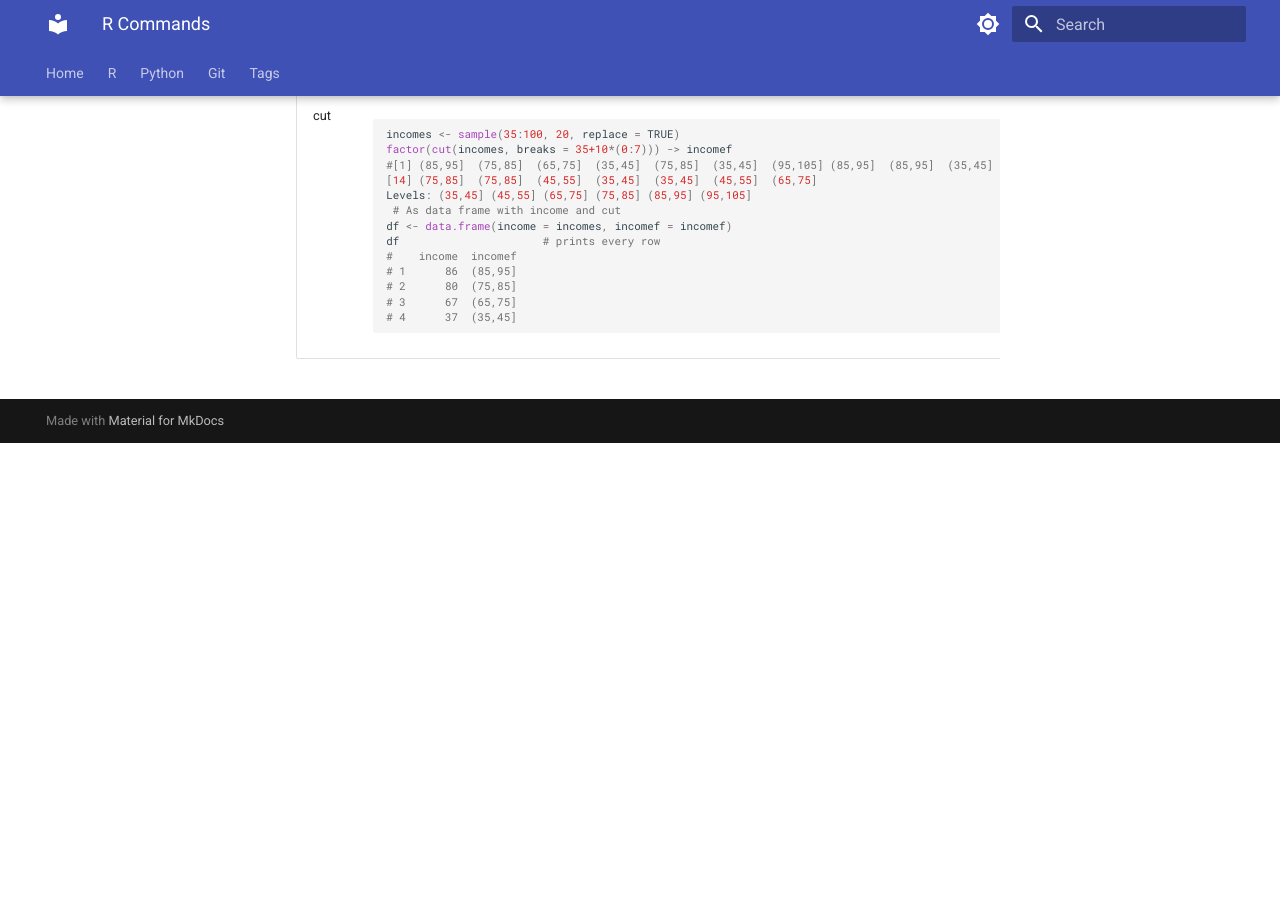
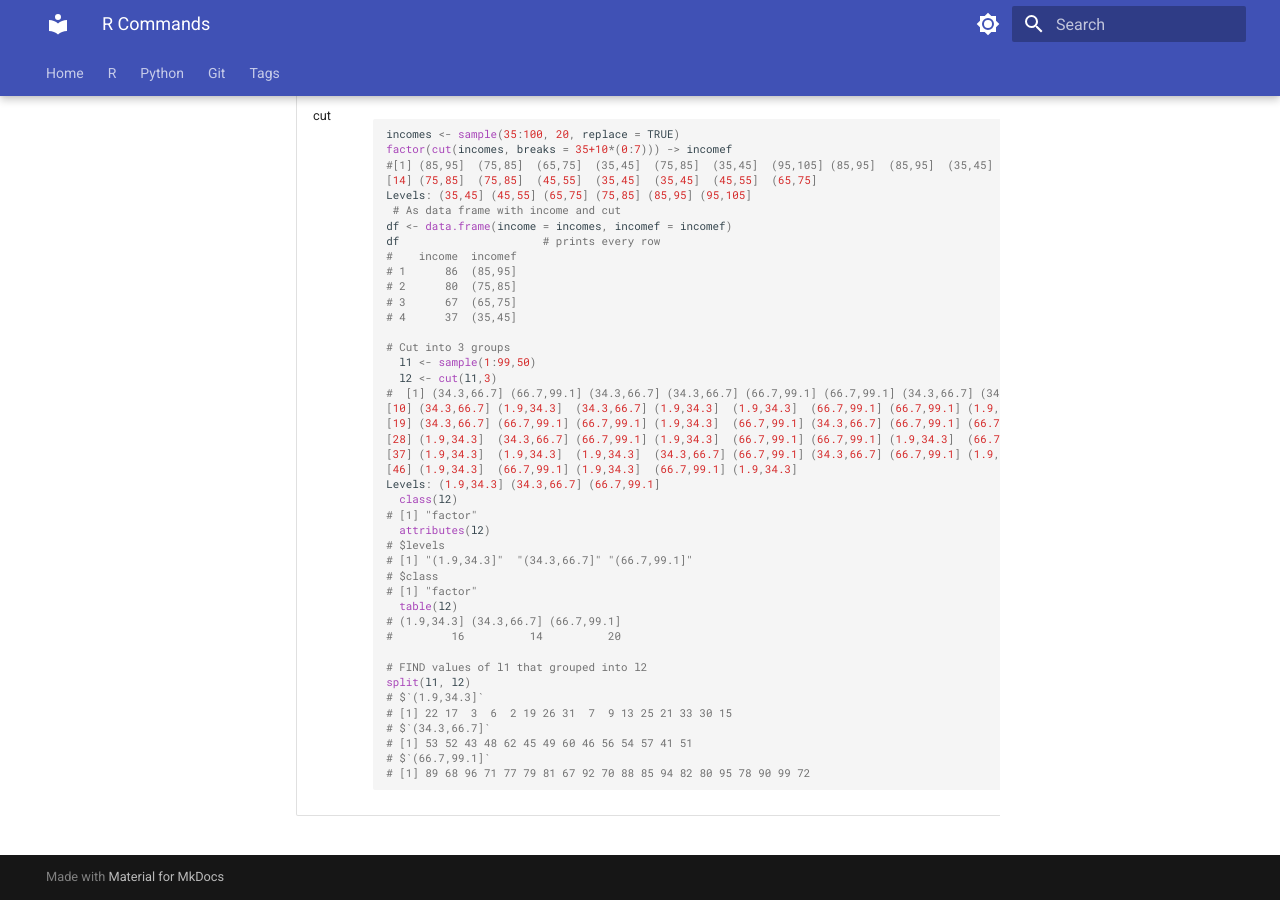
Before and after one commit to TrevorCl/mkdocs, an MkDocs documentation site: the page built from docs/r/command.md, in a window 1280 px wide and 900 px high, scrolled down 1248 px. Built offline with MkDocs 1.6.1 and Material for MkDocs 9.7.7, drawn with Linux system fonts in a browser that asks for light colours; before the commit the page ends 1691 px from its top, so only the background shows below that.

Commit message:
Update command.md with example for cut function

````diff
--- a/docs/r/command.md
+++ b/docs/r/command.md
@@ -62,6 +62,36 @@ df                      # prints every row
 # 2      80  (75,85]
 # 3      67  (65,75]
 # 4      37  (35,45]
+
+# Cut into 3 groups
+  l1 <- sample(1:99,50)
+  l2 <- cut(l1,3)
+#  [1] (34.3,66.7] (66.7,99.1] (34.3,66.7] (34.3,66.7] (66.7,99.1] (66.7,99.1] (34.3,66.7] (34.3,66.7] (34.3,66.7]
+[10] (34.3,66.7] (1.9,34.3]  (34.3,66.7] (1.9,34.3]  (1.9,34.3]  (66.7,99.1] (66.7,99.1] (1.9,34.3]  (34.3,66.7]
+[19] (34.3,66.7] (66.7,99.1] (66.7,99.1] (1.9,34.3]  (66.7,99.1] (34.3,66.7] (66.7,99.1] (66.7,99.1] (1.9,34.3]
+[28] (1.9,34.3]  (34.3,66.7] (66.7,99.1] (1.9,34.3]  (66.7,99.1] (66.7,99.1] (1.9,34.3]  (66.7,99.1] (66.7,99.1]
+[37] (1.9,34.3]  (1.9,34.3]  (1.9,34.3]  (34.3,66.7] (66.7,99.1] (34.3,66.7] (66.7,99.1] (1.9,34.3]  (66.7,99.1]
+[46] (1.9,34.3]  (66.7,99.1] (1.9,34.3]  (66.7,99.1] (1.9,34.3]
+Levels: (1.9,34.3] (34.3,66.7] (66.7,99.1]
+  class(l2)
+# [1] "factor"
+  attributes(l2)
+# $levels
+# [1] "(1.9,34.3]"  "(34.3,66.7]" "(66.7,99.1]"
+# $class
+# [1] "factor"
+  table(l2)
+# (1.9,34.3] (34.3,66.7] (66.7,99.1]
+#         16          14          20
+
+# FIND values of l1 that grouped into l2
+split(l1, l2)
+# $`(1.9,34.3]`
+# [1] 22 17  3  6  2 19 26 31  7  9 13 25 21 33 30 15
+# $`(34.3,66.7]`
+# [1] 53 52 43 48 62 45 49 60 46 56 54 57 41 51
+# $`(66.7,99.1]`
+# [1] 89 68 96 71 77 79 81 67 92 70 88 85 94 82 80 95 78 90 99 72
 ```
 
 </td>
````
